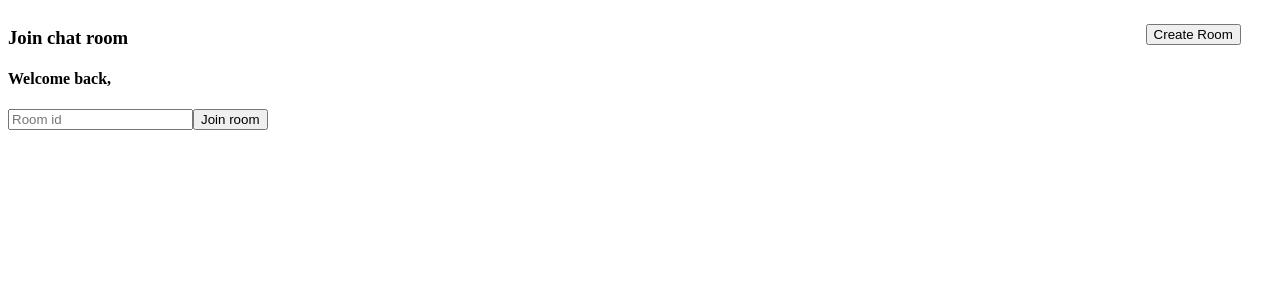
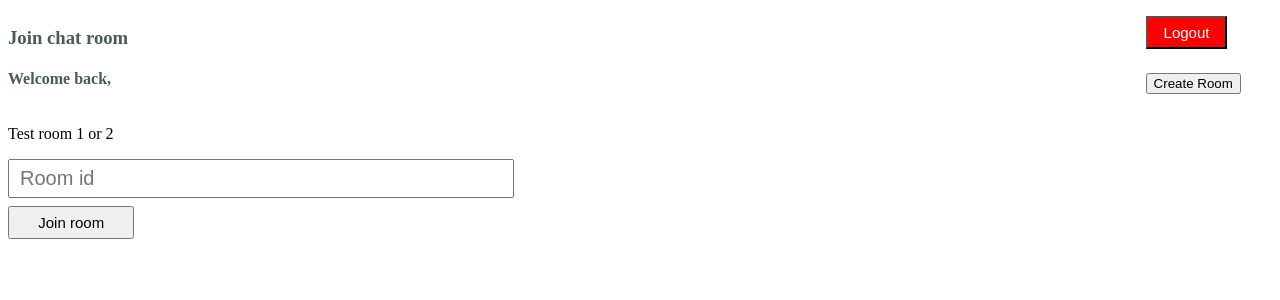
Before and after one commit to Smejia3409/chat-app, a React (Create React App) app in the folder client/: page /chat in a window 1280 px wide. Shown: the top 300 px of the page. Built offline with nearby package versions, Linux system fonts and the light colour scheme; no server answers.

Commit message:
Added some styling to chat page

```diff
--- a/client/src/ChatJoin.js
+++ b/client/src/ChatJoin.js
@@ -3,6 +3,7 @@ import { useEffect, useState } from "react";
 import io from "socket.io-client";
 import Chat from "./Chat";
 import { getCookie } from "./cookies";
+import { useNavigate } from "react-router-dom";
 
 const socket = io.connect("http://localhost:5000");
 
@@ -12,6 +13,8 @@ function JoinChat() {
   const [displayChat, setDisplayChat] = useState(false);
   const [chatHistory, setChatHistory] = useState();
   const [status, setStatus] = useState("");
+
+  const navigate = useNavigate();
 
   let routeCall = async () => {
     try {
@@ -33,6 +36,10 @@ function JoinChat() {
   };
 
   useEffect(() => {
+    // if (!getCookie("user")) {
+    //   navigate("/");
+    // }
+
     if (room !== "") {
       socket.emit("join_room", room);
     } else {
@@ -44,19 +51,28 @@ function JoinChat() {
     <div className="App">
       <div className="ChatJoinHeader">
         <div style={{ width: "90%" }}>
-          <h3>Join chat room</h3>
-          <h4>Welcome back, {username}</h4>
+          <h3 className="cjh-header">Join chat room</h3>
+          <h4 className="cjh-subheader">Welcome back, {username}</h4>
         </div>
-        <CreateChat />
+
+        <div>
+          <button className="logout-btn">Logout</button>
+          <CreateChat />
+        </div>
       </div>
 
+      <p className="chat-room-suggestion">Test room 1 or 2</p>
       <input
         type="text"
         placeholder="Room id"
+        className="room-input"
         onChange={(room) => setRoom(room.target.value)}
       />
+      <br />
 
-      <button onClick={routeCall}>Join room</button>
+      <button onClick={routeCall} className="joinroom-btn">
+        Join room
+      </button>
       <p>{status}</p>
 
       {displayChat && (
--- a/client/src/style.css
+++ b/client/src/style.css
@@ -1,3 +1,6 @@
+* {
+}
+
 .chat-body {
   height: 500px;
   border: 2px solid black;
@@ -46,3 +49,35 @@
   position: relative;
   width: 100%;
 }
+
+.cjh-header {
+  color: #475b5a;
+}
+
+.cjh-subheader {
+  color: #475b5a;
+}
+
+.room-input {
+  width: 40%;
+  padding: 6px 10px;
+  box-sizing: border-box;
+  font-size: 20px;
+}
+
+.joinroom-btn {
+  width: 10%;
+  padding: 6px 16px;
+  margin: 8px 0;
+  box-sizing: border-box;
+  font-size: 15px;
+}
+
+.logout-btn {
+  background-color: red;
+  color: white;
+  padding: 6px 16px;
+  margin: 8px 0;
+  box-sizing: border-box;
+  font-size: 15px;
+}
```
